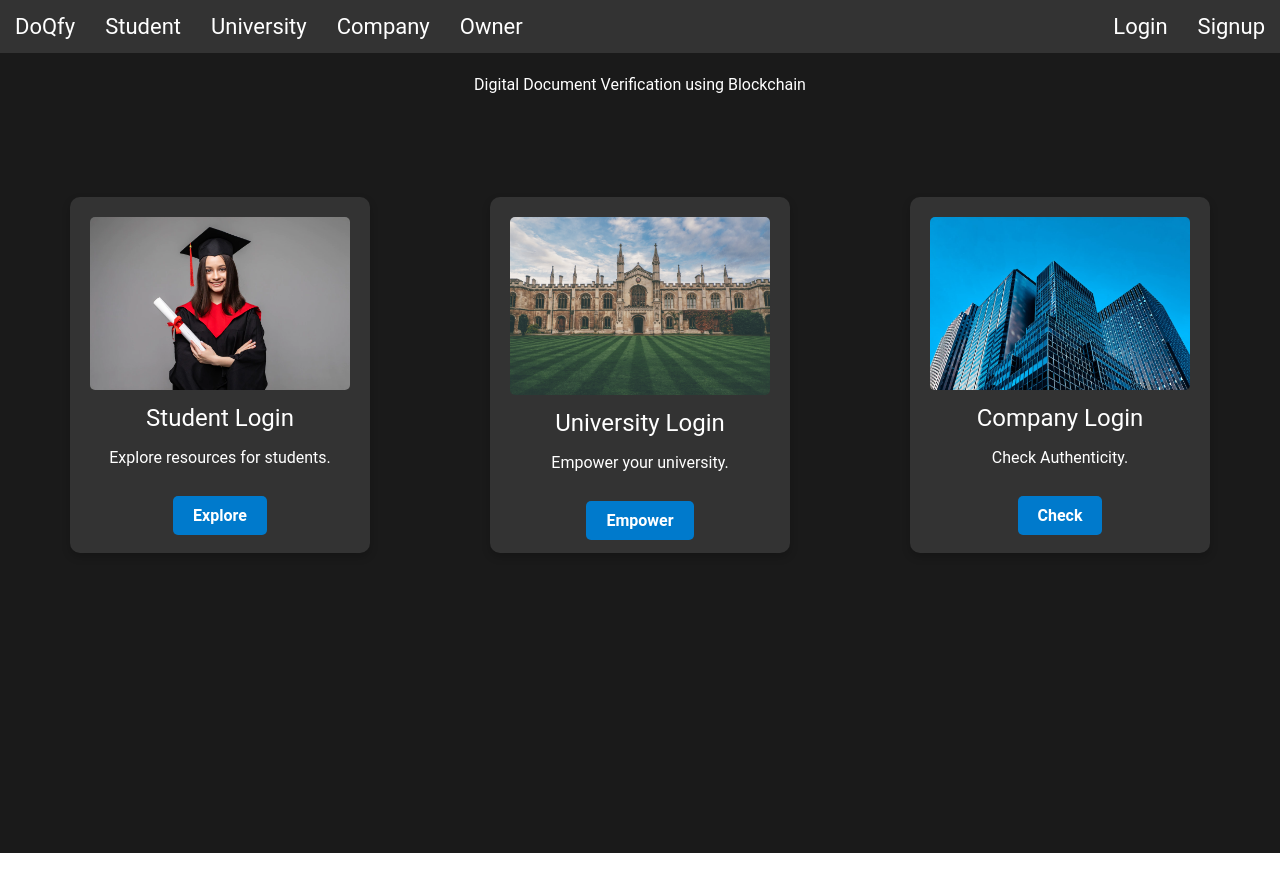
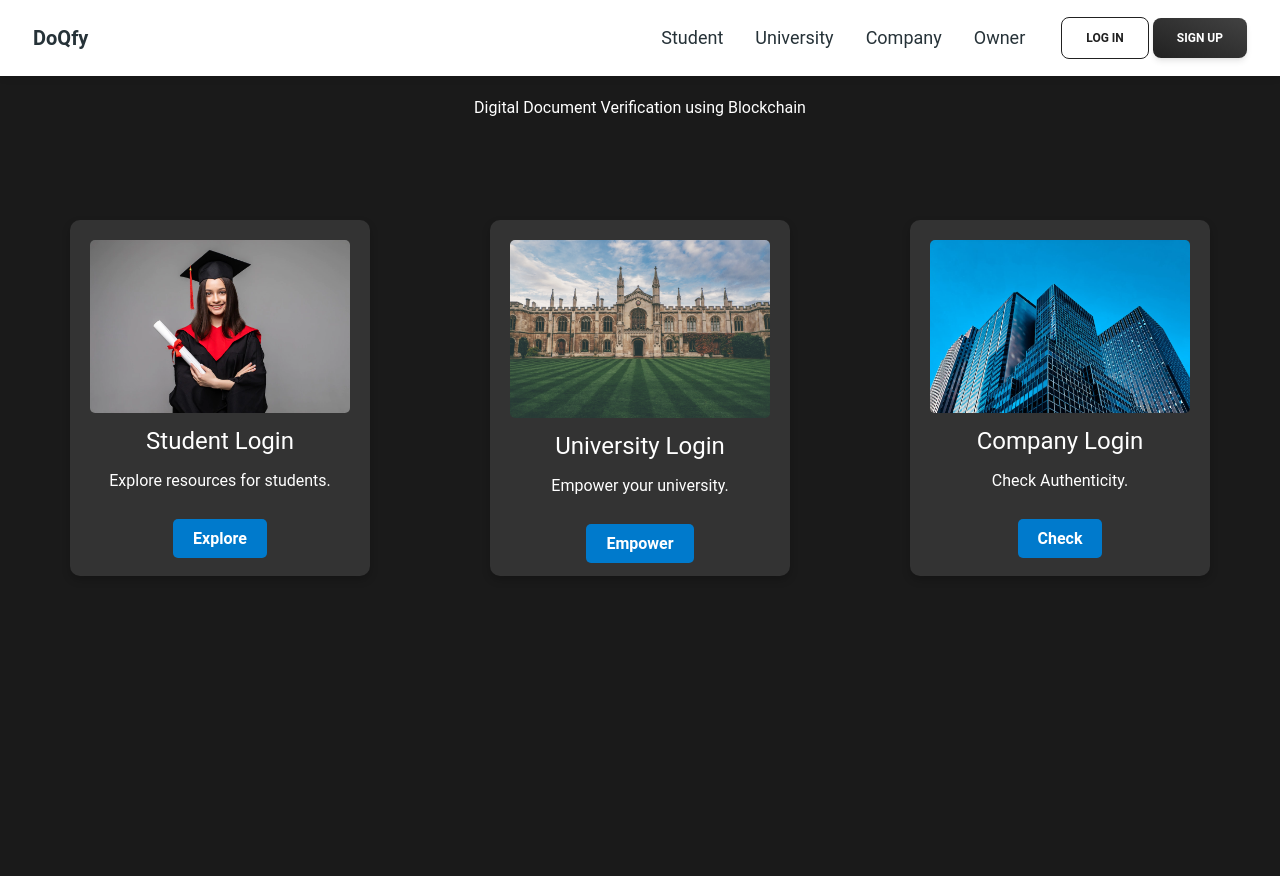
Before and after one commit to Chandrakant92/Digital_Document_Verification_using_Blockchain, a React (Vite) app in the folder main/frontend/: page / in a window 1280 px wide. Before the commit the page ends 853 px from the top, so only its background shows below. Built offline with nearby package versions, Linux system fonts and the light colour scheme.

Commit message:
header auth localstorage

```diff
--- a/main/frontend/src/App.jsx
+++ b/main/frontend/src/App.jsx
@@ -7,8 +7,6 @@ import StudentPage from './pages/StudentPage';
 import UniversityPage from './pages/UniversityPage';
 import CompanyPage from './pages/CompanyPage';
 import OwnerPage from './pages/OwnerPage';
-import StudentSignup from './pages/StudentSignup';
-import StudentLogin from './pages/StudentLogin';
 import MetaMaskInfo from './metamask/MetaMaskInfo';
 import { MetaMaskProvider } from './context/MetaMaskContext';
 import HeaderPage from './pages/HeaderPage';
@@ -17,12 +15,28 @@ import AuthPage from './pages/AuthPage';
 
 function App() {
 
-  const { users } = useUserContext();
+  const { login,users } = useUserContext();
 
   const isLoggedIn = (role) => {
     const currentUser = users.find(user => user.role === role);
-    return currentUser ? currentUser.isLoggedIn : false;
+
+    if (currentUser && currentUser.isLoggedIn) {
+      return true; // User is already logged in
+    }
+
+    // User is not logged in, check localStorage for cached data
+    const cachedData = localStorage.getItem(role);
+    const data = cachedData ? JSON.parse(cachedData) : null;
+
+    if (data && data.check) {
+      //  'email' is a mandatory field for login
+      login(role, { email: data.email }); // Log in the user using the cached email
+      return true;
+    }
+
+    return false; // User is not logged in and no valid cached data found
   };
+
 
   const RedirectToLogin = () => <Navigate to="/AuthPage/login" />;
 
--- a/main/frontend/src/context/UserContext.jsx
+++ b/main/frontend/src/context/UserContext.jsx
@@ -29,7 +29,7 @@ export const UserProvider = ({ children }) => {
         {
             role: 'owner',
             userData: null,
-            isLoggedIn: false,
+            isLoggedIn: true,
         }
     ]);
 
--- a/main/frontend/src/pages/HeaderPage.jsx
+++ b/main/frontend/src/pages/HeaderPage.jsx
@@ -1,54 +1,198 @@
 // Navbar.js
-import React from 'react';
-import { Link } from 'react-router-dom';
+import React, { useState, useEffect } from 'react';
+import { Link, useNavigate, useResolvedPath } from 'react-router-dom';
 import '../styles/HeaderPage.css'; // Import the CSS file for styling
+import { useUserContext } from '../context/UserContext';
+import {
+  Navbar,
+  MobileNav,
+  Typography,
+  Button,
+  IconButton,
+  Card,
+  Collapse,
+} from "@material-tailwind/react";
 
 const HeaderPage = () => {
+
+  const page = useResolvedPath().pathname;
+
+  const { users, logout } = useUserContext();
+  const [role, setRole] = useState("");
+  const navigate = useNavigate();
+
+
+  const isLoggedIn = (role) => {
+    const currentUser = users.find(user => user.role === role);
+    return currentUser ? currentUser.isLoggedIn : false;
+  };
+
+  const [openNav, setOpenNav] = React.useState(false);
+
+  React.useEffect(() => {
+    window.addEventListener(
+      "resize",
+      () => window.innerWidth >= 960 && setOpenNav(false),
+    );
+  }, []);
+
+  useEffect(() => {
+    const pageToRoleMapping = {
+      '/StudentPage': 'student',
+      '/UniversityPage': 'university',
+      '/CompanyPage': 'company',
+      '/OwnerPage': 'owner',
+    };
+
+    setRole(pageToRoleMapping[page] || "");
+  }, [page, setRole]);
+
+
+  const navItems = [
+    { path: '/StudentPage', label: 'Student' },
+    { path: '/UniversityPage', label: 'University' },
+    { path: '/CompanyPage', label: 'Company' },
+    { path: '/OwnerPage', label: 'Owner' },
+  ];
+
+  const renderNavItems = () => {
+    return navItems.map((item, index) => (
+
+      <Typography
+        key={index}
+        as="li"
+        color="blue-gray"
+        className="p-1 font-normal md:text-lg  hover:text-black"
+      >
+        <Link to={item.path} className="flex items-center">
+          {item.label}
+        </Link>
+      </Typography>
+
+    ));
+  };
+
+  const handleLogout = () => {
+    //  console.log("l: ",role);
+    localStorage.setItem(role, JSON.stringify({email:"",check:false}));
+
+    logout(role);
+  };
+
   return (
-    <div>
-    <nav className="navbar">
-      <ul className="nav-list" >
-        <li className="nav-item">
-          <Link to="/" className="nav-link">
+    <>
+
+      <Navbar className="sticky top-0 z-50 h-max max-w-full rounded-none px-4 py-2 lg:px-8 lg:py-4">
+        <div className="flex items-center justify-between text-blue-gray-900">
+          <Link
+            to='/'
+            className="mr-4 py-1.5 font-bold text-xl "
+          >
             DoQfy
           </Link>
-        </li>
 
-        <li className="nav-item">
-          <Link to="/StudentPage" className="nav-link">
-            Student
-          </Link>
-        </li>
-         <li className="nav-item">
-          <Link to="/UniversityPage" className="nav-link">
-            University
-          </Link>
-        </li>
-         <li className="nav-item">
-          <Link to="/CompanyPage" className="nav-link">
-            Company
-          </Link>
-        </li>
-        <li className="nav-item">
-          <Link to="/OwnerPage" className="nav-link">
-            Owner
-          </Link>
-        </li>
-        <li className="nav-item">
-          <Link to="/AuthPage/login" className="nav-link">
-           Login
-          </Link>
-        </li>
-        <li className="nav-item">
-          <Link to="/AuthPage/signup" className="nav-link">
-           Signup
-          </Link>
-        </li>
+          <div className="flex items-center gap-4">
+            <div className="mr-4 hidden lg:block">
+              <ul className="mt-2 mb-4 flex flex-col gap-2 lg:mb-0 lg:mt-0 lg:flex-row lg:items-center lg:gap-6">
+                {renderNavItems()}
+              </ul>
+            </div>
+            {!isLoggedIn(role) ? <div className="flex items-center gap-x-1">
 
+              <Button
+                variant="outlined"
+                size="md"
+                className="hidden lg:inline-block "
+                onClick={() => navigate('/AuthPage/login')}
+              >
+                <span>Log In</span>
+              </Button>
+              <Button
+                variant="gradient"
+                size="md"
+                className="hidden lg:inline-block"
+                onClick={() => navigate('/AuthPage/signup')}
+              >
+                <span>Sign up</span>
+              </Button>
 
-       </ul>
-    </nav>
-  </div>
+            </div> : role != 'owner' ?
+              <div className="flex items-center gap-x-1">
+
+                <Button
+
+                  color="red"
+                  variant="text"
+                  size="md"
+                  className="hidden lg:inline-block "
+                  onClick={() => handleLogout()}
+                >
+                  <span>Log Out</span>
+                </Button>
+              </div> : <></>
+            }
+
+            <IconButton
+              variant="text"
+              className="ml-auto h-6 w-6 text-inherit hover:bg-transparent focus:bg-transparent active:bg-transparent lg:hidden"
+              ripple={false}
+              onClick={() => setOpenNav(!openNav)}
+            >
+              {openNav ? (
+                <svg
+                  xmlns="http://www.w3.org/2000/svg"
+                  fill="none"
+                  className="h-6 w-6"
+                  viewBox="0 0 24 24"
+                  stroke="currentColor"
+                  strokeWidth={2}
+                >
+                  <path
+                    strokeLinecap="round"
+                    strokeLinejoin="round"
+                    d="M6 18L18 6M6 6l12 12"
+                  />
+                </svg>
+              ) : (
+                <svg
+                  xmlns="http://www.w3.org/2000/svg"
+                  className="h-6 w-6"
+                  fill="none"
+                  stroke="currentColor"
+                  strokeWidth={2}
+                >
+                  <path
+                    strokeLinecap="round"
+                    strokeLinejoin="round"
+                    d="M4 6h16M4 12h16M4 18h16"
+                  />
+                </svg>
+              )}
+            </IconButton>
+          </div>
+        </div>
+        <Collapse open={openNav}>
+          <ul className="mt-2 mb-4 flex flex-col gap-2 lg:mb-0 lg:mt-0 lg:flex-row lg:items-center lg:gap-6">
+
+            {renderNavItems()}
+          </ul>
+          {!isLoggedIn(role) ? <div className="flex items-center gap-x-1">
+            <Button fullWidth variant="outlined" size="sm" className="" onClick={() => navigate('/AuthPage/login')}>
+              <span>Log In</span>
+            </Button>
+            <Button fullWidth variant="gradient" size="sm" className="" onClick={() => navigate('/AuthPage/signup')}>
+              <span>Sign up</span>
+            </Button>
+          </div> : role != 'owner' ?
+            <div className="flex items-center gap-x-1">
+              <Button color='red' fullWidth variant="text" size="sm" className="" onClick={() => handleLogout()}>
+                <span>Log Out</span>
+              </Button>
+            </div>
+            : <></>}
+        </Collapse>
+      </Navbar>
+    </>
   );
 };
 
```
Also changed, not shown: main/frontend/src/pages/AuthPage.jsx (+16 -15 lines).
